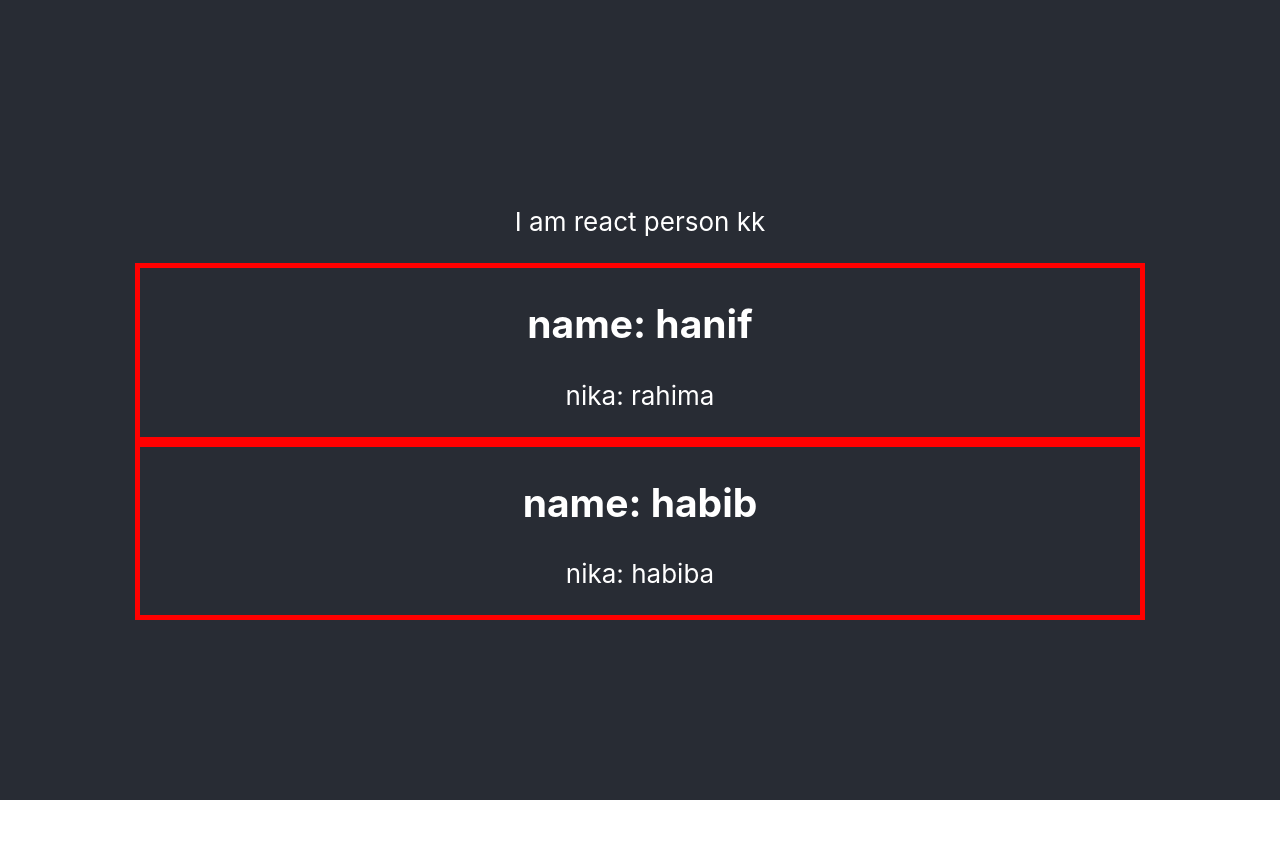
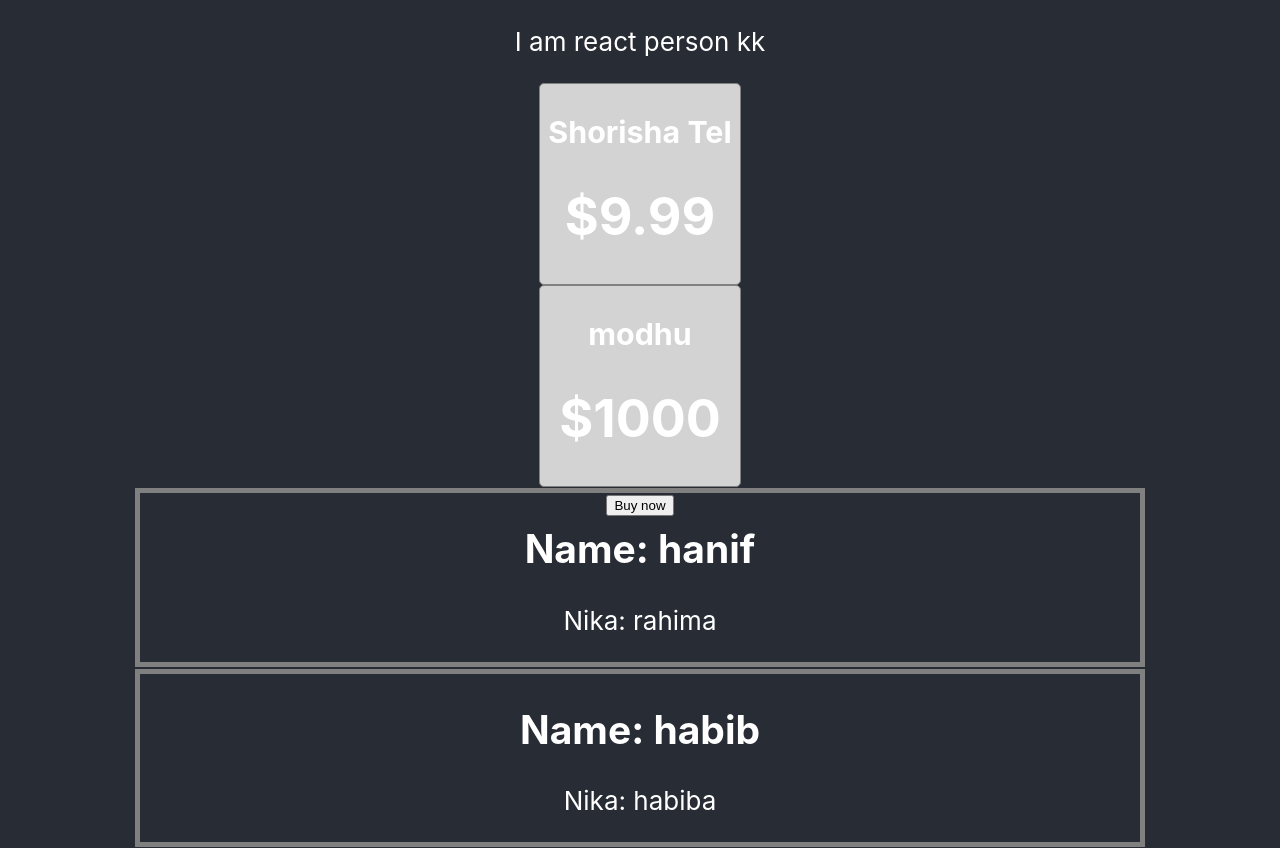
Before and after one commit to AbuTaherMolla24/react-core-concepts, a React (Create React App) app: page / in a window 1280 px wide. Before the commit the page ends 800 px from the top, so only its background shows below. Built offline with nearby package versions, Linux system fonts and the light colour scheme.

Commit message:
32.8 end

```diff
--- a/src/App.js
+++ b/src/App.js
@@ -4,23 +4,50 @@ import './App.css';
 
 function App() {
   const naioks = ['anowar', 'salman', 'jafar']
+  const products= [
+    {name: 'Shorisha Tel', price:'$9.99'},
+    {name:'modhu', price: '$1000'},
+    {name:'ghee', price:'$1600'}
+]
   return (
     <div className="App">
       <header className="App-header">
        <p>I am react person kk</p>
+       <Product product={products[0]}></Product>
+       <Product product={products[1]}></Product>
        <Person name='hanif' nika='rahima'></Person>
        <Person name='habib' nika='habiba'></Person>
       </header>
     </div>
   );
 }
+
+function Product(props) {
+  const productStyle={
+    border:'1px solid gray',
+    borderRadius:'5px',
+    backgroundColor:'lightgray',
+    height:'200px',
+    width:'200px',
+    float:'left'
+  }
+  const {name, price} = props.product;
+  return(
+    <div style={productStyle}>
+      <h3>{name}</h3>
+      <h1>{price}</h1>
+      <button>Buy now</button>
+    </div>
+  )
+}
+
 function Person(props) {
 
   return(
 
-    <div style={{border:'5px solid red', width:'1000px'}}>
-      <h2> name: {props.name}</h2>
-      <p>nika: {props.nika}</p>
+    <div style={{border:'5px solid gray', width:'1000px', margin:'1px'}}>
+      <h2> Name: {props.name}</h2>
+      <p>Nika: {props.nika}</p>
     </div>
   )
 }
```
